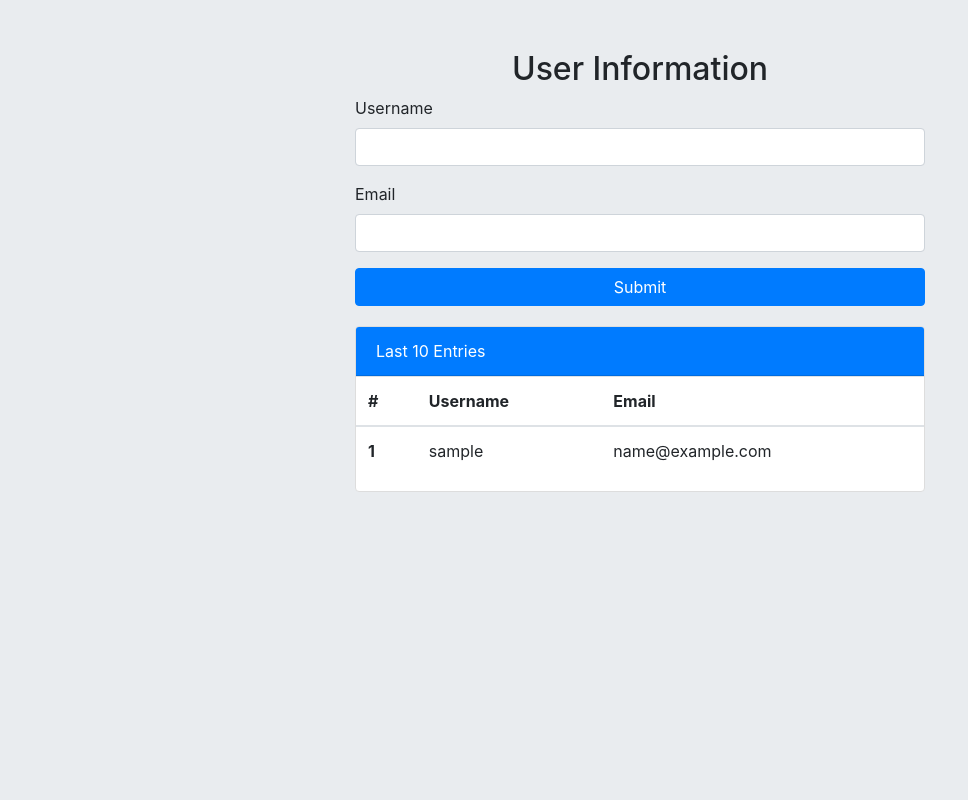
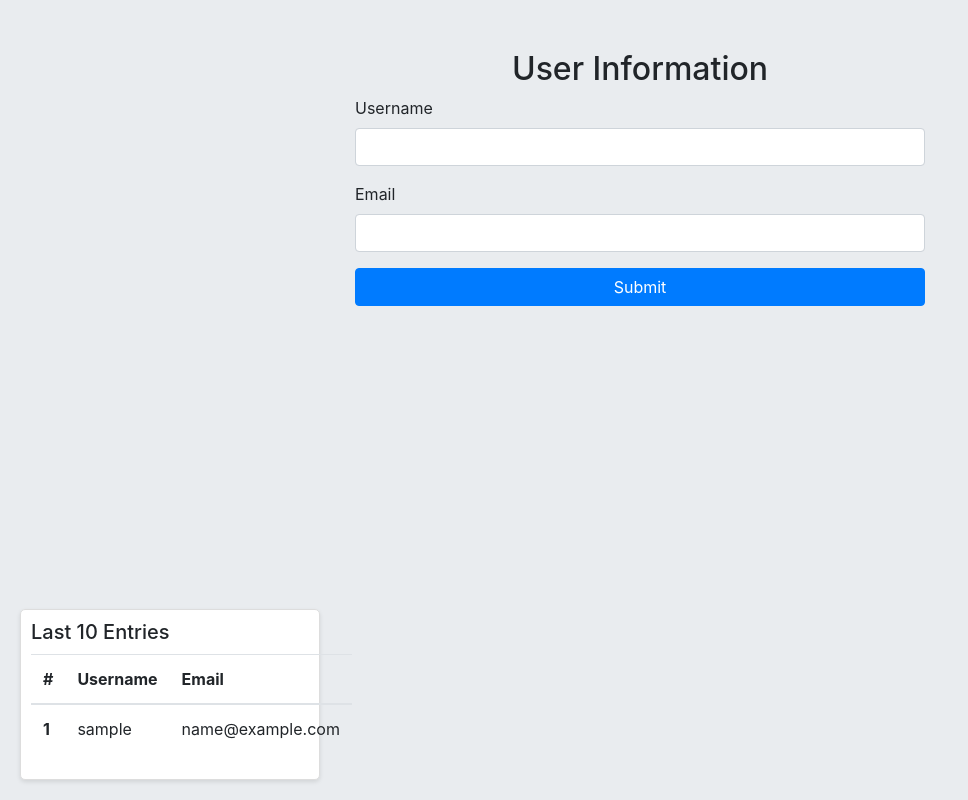
Before and after one commit to LionHuntDiG/ecs-demo, a Flask app: page / in a window 1280 px wide. Shown: the whole page, without its empty margins (0-968 px from the left). Run offline with Flask 3, Linux system fonts and the light colour scheme; a database or web service that is not in the repository returns one stand-in record (values such as "Sample title"); data that the repository does not hold is empty; some libraries are stand-ins or nearby versions.

Commit message:
ui improvements

```diff
--- a/frontend/templates/index.html
+++ b/frontend/templates/index.html
@@ -33,6 +33,26 @@
         .list-group-item:nth-child(even) {
             background-color: #e9ecef;
         }
+        .alert {
+            position: fixed;
+            top: 20px;
+            right: 20px;
+            z-index: 1000;
+        }
+        .entries-container {
+            position: fixed;
+            bottom: 20px;
+            left: 20px;
+            width: 300px;
+            border: 1px solid #ddd;
+            background-color: #fff;
+            padding: 10px;
+            border-radius: 5px;
+            box-shadow: 0 2px 4px rgba(0, 0, 0, 0.1);
+        }
+        .entries-container h5 {
+            margin-bottom: 10px;
+        }
     </style>
 </head>
 <body>
@@ -49,10 +69,10 @@
             </div>
             <button type="submit" class="btn btn-primary btn-block">Submit</button>
         </form>
-        <div class="card">
-            <div class="card-header">
-                Last 10 Entries
     </div>
+
+    <div class="entries-container">
+        <h5>Last 10 Entries</h5>
         <table class="table">
             <thead>
                 <tr>
@@ -71,7 +91,6 @@
                 {% endfor %}
             </tbody>
         </table>
-        </div>
     </div>
 
     <script>
```
Lines whose indentation alone changed are shown as unchanged.
